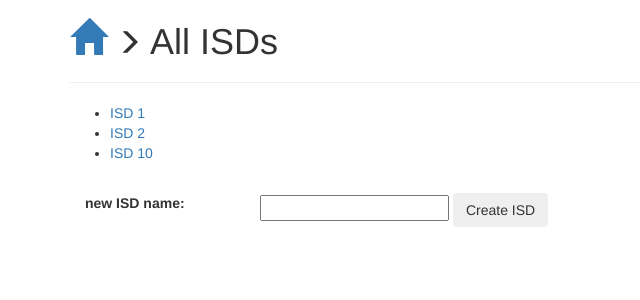
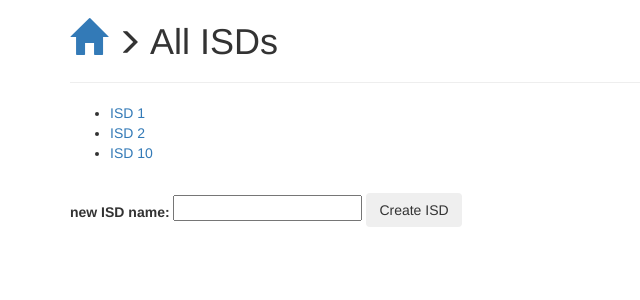
Before and after one commit to netsec-ethz/scion-web, a Django app: page /ad_manager/isds/ in a window 1280 px wide. Shown: the part 51-351 px from the top of the page, without its empty margins (0-640 px from the left). Run offline with Django 3.2, Linux system fonts and the light colour scheme; data comes from the database, SQL or seed files in the repository; parts of the project's set-up code (start-up, migrations or seed data) failed here and were passed over; some libraries are stand-ins or nearby versions.

Commit message:
formating issue isd / as creation

```diff
--- a/web_scion/ad_manager/templates/ad_manager/isd_detail.html
+++ b/web_scion/ad_manager/templates/ad_manager/isd_detail.html
@@ -26,8 +26,8 @@
     {% csrf_token %}
     <div class="control-group">
         <br/>
-        <label class="control-label col-sm-2" for="inputASname">new AS name:</label>
-        <div class="controls">
+        <div class="form-group">
+            <label class="control-label" style="vertical-align: sub;" for="inputASname">new AS name:</label>
             <input id="inputISDname" name="inputISDname" type="text" value="{{ object.id }}" hidden>
             <input id="inputASname" name="inputASname" type="text">
             <button type="submit" class="btn">Create AS</button>
--- a/web_scion/ad_manager/templates/ad_manager/isd_list.html
+++ b/web_scion/ad_manager/templates/ad_manager/isd_list.html
@@ -17,13 +17,11 @@
 
   <form method="POST" action="/ad_manager/isds/add_isd">
     {% csrf_token %}
-    <div class="control-group">
+    <div class="form-group">
         <br/>
-        <label class="control-label col-sm-2" for="inputISDname">new ISD name:</label>
-        <div class="controls">
-            <input id="inputISDname" name="inputISDname" type="text">
-            <button type="submit" class="btn">Create ISD</button>
-        </div>
+        <label class="control-label" style="vertical-align: sub;" for="inputISDname">new ISD name:</label>
+        <input id="inputISDname" name="inputISDname" type="text">
+        <button type="submit" class="btn">Create ISD</button>
     </div>
   </form>
 
```
